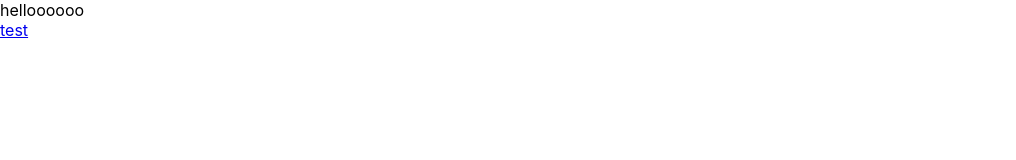
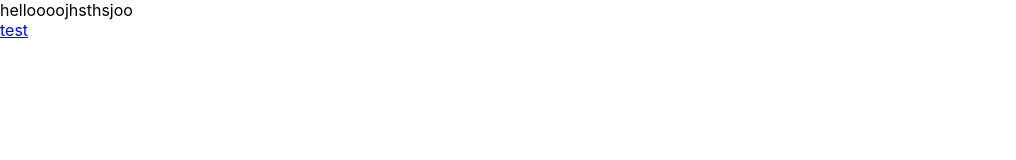
Before and after one commit to lulup52/touch-pad, a React (Create React App) app: page / in a window 1280 px wide. Shown: the top 160 px of the page, without its empty margins (0-1016 px from the left). Built offline with nearby package versions, Linux system fonts and the light colour scheme.

Commit message:
test visuel

```diff
--- a/src/App.js
+++ b/src/App.js
@@ -15,8 +15,8 @@ import JeuDechec from './components/newFunctionality/JeuDechec'
 function App() {
   return (
     <div >
-    <div>helloooooo</div>
-    <a href="/menu">test</a>
+    <div>helloooojhsthsjoo</div>
+    <a href="#menu">test</a>
       <Router>
         <Switch>
           <Route path ="/menu"><Menu /></Route>
```
